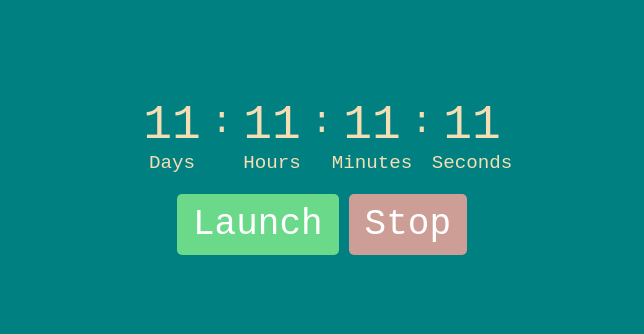
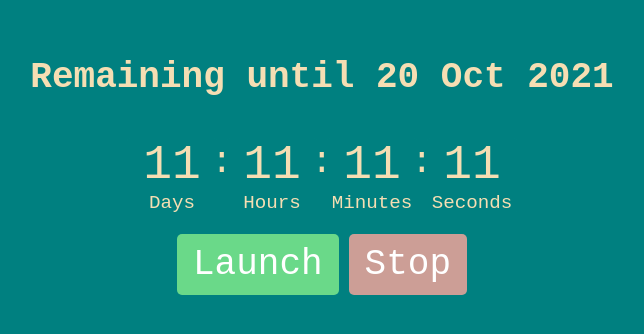
Before and after one commit to NazarDonets/goit-js-hw-11-timer, a plain HTML site: page index.html in a window 1280 px wide. Shown: the part 224-558 px from the top of the page, without its empty margins (318-962 px from the left). Drawn offline with Linux system fonts and the light colour scheme.

Commit message:
updated implementation, added dynamic heading with generated via js target date

```diff
--- a/index.html
+++ b/index.html
@@ -9,6 +9,9 @@
 	</head>
 	<body>
 		<div class="container">
+			<h1 class="targetdate-heading">
+				Remaining until <span class="targetdate-date"></span>
+			</h1>
 			<div class="timer" id="timer-1">
 				<div class="field">
 					<span class="value" data-value="days">11</span>
--- a/js/index.js
+++ b/js/index.js
@@ -1,9 +1,10 @@
 const refs = {
 	launchBtn: document.querySelector('.btn-launch'),
 	stopBtn: document.querySelector('.btn-stop'),
+	targetDateContent: document.querySelector('.targetdate-date'),
 };
 
-const { launchBtn, stopBtn } = refs;
+const { launchBtn, stopBtn, targetDateContent } = refs;
 
 class CountdownTimer {
 	constructor({ selector, targetDate }) {
@@ -60,8 +61,19 @@ class CountdownTimer {
 
 const timer = new CountdownTimer({
 	selector: '#timer-1',
-	targetDate: new Date('Oct 18, 2021, 21:53'),
+	targetDate: new Date('Oct 20, 2021'),
 });
+
+const dateFormatter = new Date(timer.targetDate);
+
+targetDateContent.insertAdjacentHTML(
+	'afterbegin',
+	dateFormatter.getDate() +
+		' ' +
+		dateFormatter.toLocaleString('default', { month: 'short' }) +
+		' ' +
+		dateFormatter.getFullYear()
+);
 
 launchBtn.addEventListener('click', () => {
 	timer.start();
--- a/styles/layout.scss
+++ b/styles/layout.scss
@@ -21,6 +21,11 @@ $transition: 100ms ease;
 	@media (max-width: 476px) {
 		width: 100%;
 	}
+}
+
+.targetdate-heading {
+	text-align: center;
+	margin-bottom: 40px;
 }
 
 .timer {
```
Also changed, not shown: src/css/layout.min.css, 1 other file.
